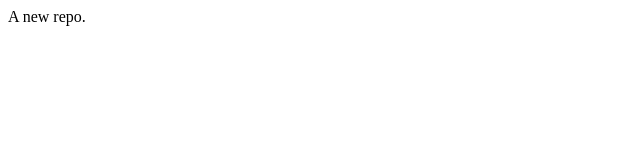
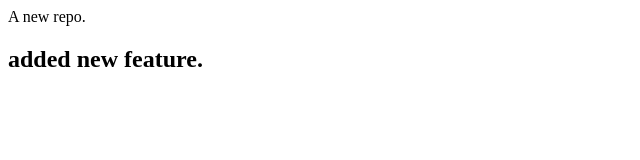
Before and after one commit to lakshmiv3322/LocalRepo, a plain HTML site: page index.html in a window 1280 px wide. Shown: the whole page, without its empty margins (0-640 px from the left). Drawn offline with Linux system fonts and the light colour scheme.

Commit message:
added a feature

```diff
--- a/index.html
+++ b/index.html
@@ -1 +1,2 @@
 <p> A new repo. </p>
+<h2> added new feature. </h2>
```
